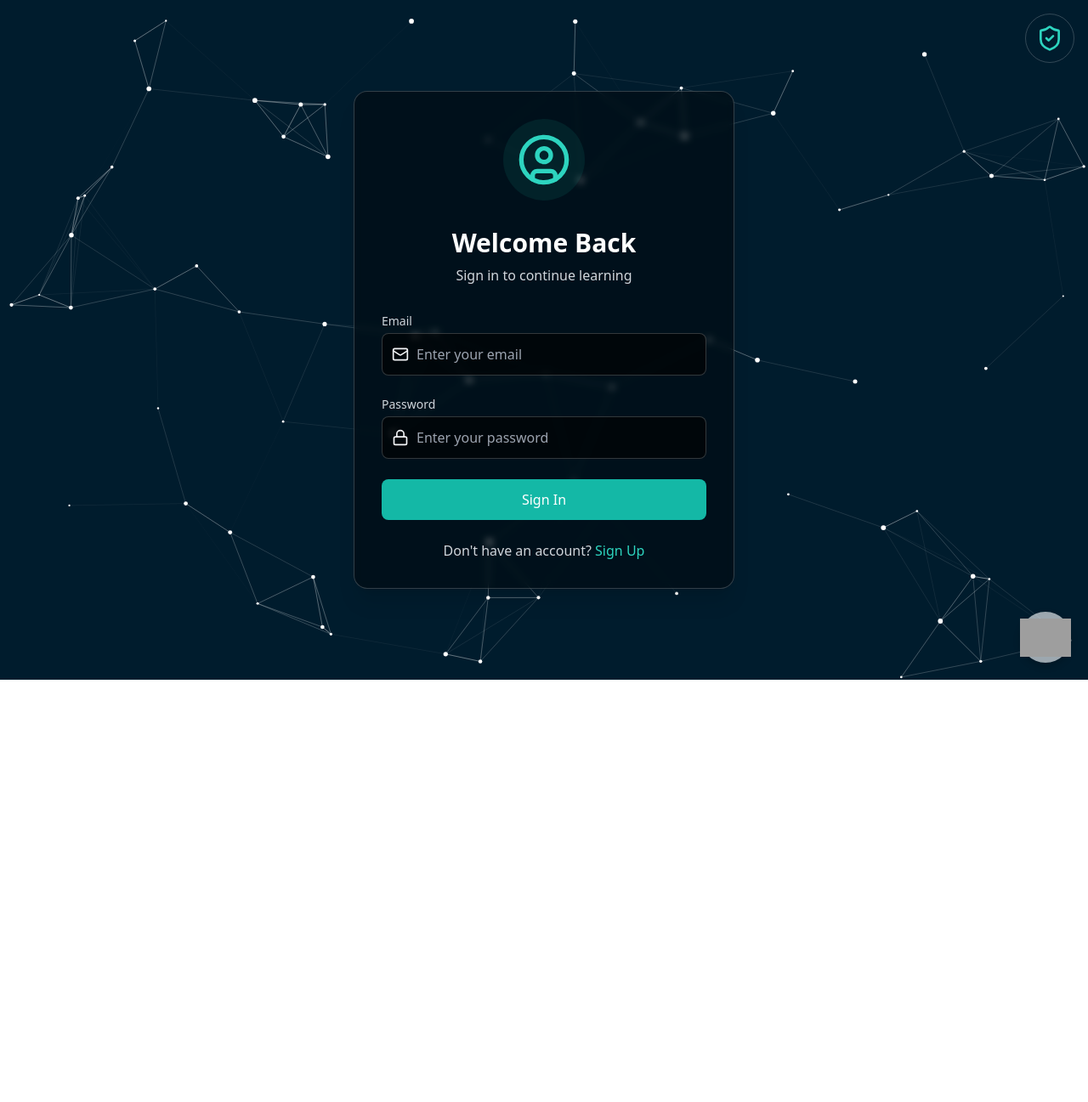
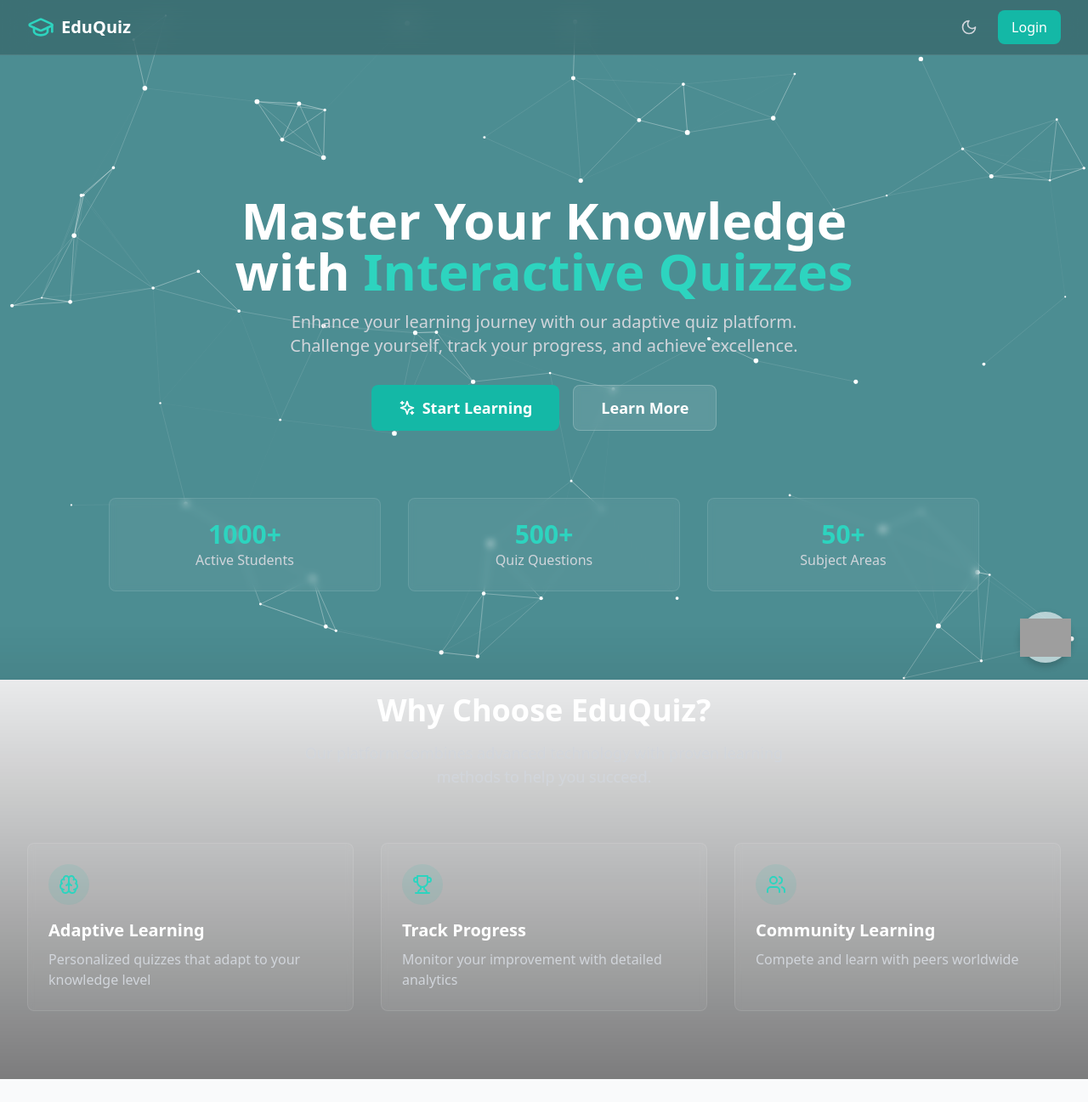
Before and after one commit to sapna008/project, a React (Vite) app: page / in a window 1280 px wide. Shown: the top 1297 px of the page at 85% size. Before the commit the page ends 800 px from the top, so only its background shows below. Built offline with nearby package versions, Linux system fonts and the light colour scheme; grey boxes are pictures that could not be loaded.

Commit message:
some other features added

```diff
--- a/index.html
+++ b/index.html
@@ -4,7 +4,7 @@
     <meta charset="UTF-8" />
     <link rel="icon" type="image/svg+xml" href="/vite.svg" />
     <meta name="viewport" content="width=device-width, initial-scale=1.0" />
-    <title>Vite + React + TS</title>
+    <title>EduQuizz</title>
   </head>
   <body>
     <div id="root"></div>
--- a/src/App.jsx
+++ b/src/App.jsx
@@ -1,25 +1,56 @@
-import React from 'react';
-import { BrowserRouter as Router, Routes, Route } from 'react-router-dom';
+import React, { useState, useEffect } from 'react';
+import { BrowserRouter as Router, Routes, Route, useLocation } from 'react-router-dom';
 import AuthForm from './components/AuthForm';
 import StudentDashboard from './components/StudentDashboard';
 import ParticlesComponent from './components/Particle';
 import AdminLogin from './components/AdminLogin';
 import AdminPanel from './components/AdminPanel';
 import Quiz from './components/Quiz';
+import LandingPage from './components/LandingPage';
+import Navbar from './components/Navbar';
 
-function App() {
+// Wrapper component to handle navbar visibility
+function AppContent() {
+  const location = useLocation();
+  const [theme, setTheme] = useState(() => {
+    const savedTheme = localStorage.getItem('theme');
+    return savedTheme || (window.matchMedia('(prefers-color-scheme: dark)').matches ? 'dark' : 'light');
+  });
+
+  useEffect(() => {
+    if (theme === 'dark') {
+      document.documentElement.classList.add('dark');
+    } else {
+      document.documentElement.classList.remove('dark');
+    }
+    localStorage.setItem('theme', theme);
+  }, [theme]);
+
+  const toggleTheme = () => {
+    setTheme(prevTheme => prevTheme === 'light' ? 'dark' : 'light');
+  };
+
   return (
-    <Router>
-      <ParticlesComponent id="particles" className="absolute inset-0 z-0" />
+    <div className="min-h-screen bg-gray-50 dark:bg-gray-900 transition-colors duration-300">
+      {location.pathname === '/' && <Navbar theme={theme} toggleTheme={toggleTheme} />}
+      <ParticlesComponent id="particles" className="absolute inset-0 z-0" theme={theme} />
       <Routes>
-        <Route path="/" element={<AuthForm />} />
+        <Route path="/" element={<LandingPage />} />
+        <Route path="/auth" element={<AuthForm />} />
         <Route path="/admin-login" element={<AdminLogin />} />
         <Route path="/admin-panel" element={<AdminPanel />} />
         <Route path="/student-dashboard/*" element={<StudentDashboard />} />
         <Route path="/quiz/:category" element={<Quiz />} />
       </Routes>
+    </div>
+  );
+}
+
+function App() {
+  return (
+    <Router>
+      <AppContent />
     </Router>
-
   );
 }
 
--- /dev/null
+++ b/src/components/LandingPage.jsx
@@ -0,0 +1,128 @@
+import React from 'react';
+import { useNavigate } from 'react-router-dom';
+import {
+  BookOpen,
+  Brain,
+  Trophy,
+  Users,
+  CheckCircle,
+  Sparkles
+} from 'lucide-react';
+
+function LandingPage() {
+  const navigate = useNavigate();
+
+  const features = [
+    {
+      icon: <Brain className="h-6 w-6 text-teal-400" />,
+      title: "Adaptive Learning",
+      description: "Personalized quizzes that adapt to your knowledge level"
+    },
+    {
+      icon: <Trophy className="h-6 w-6 text-teal-400" />,
+      title: "Track Progress",
+      description: "Monitor your improvement with detailed analytics"
+    },
+    {
+      icon: <Users className="h-6 w-6 text-teal-400" />,
+      title: "Community Learning",
+      description: "Compete and learn with peers worldwide"
+    }
+  ];
+
+  return (
+    <div className="relative w-full overflow-x-hidden">
+      {/* Hero Section */}
+      <div className="relative min-h-[calc(100vh-4rem)] flex flex-col items-center justify-center text-center px-4 py-16 md:py-24">
+        <div className="max-w-3xl mx-auto space-y-6 md:space-y-8 relative z-10">
+          <div className="space-y-4">
+            <h1 className="text-4xl sm:text-5xl md:text-6xl font-bold text-white leading-tight">
+              Master Your Knowledge with
+              <span className="text-teal-400 block sm:inline"> Interactive Quizzes</span>
+            </h1>
+            <p className="text-lg sm:text-xl text-gray-300 max-w-2xl mx-auto px-4">
+              Enhance your learning journey with our adaptive quiz platform. Challenge yourself, track your progress, and achieve excellence.
+            </p>
+          </div>
+
+          <div className="flex flex-col sm:flex-row gap-4 justify-center px-4">
+            <button
+              onClick={() => navigate('/auth')}
+              className="w-full sm:w-auto px-6 sm:px-8 py-3 rounded-lg bg-teal-500 text-white text-base sm:text-lg font-semibold hover:bg-teal-400 transition-all duration-200 transform hover:scale-105 flex items-center justify-center space-x-2"
+            >
+              <Sparkles className="h-5 w-5" />
+              <span>Start Learning</span>
+            </button>
+            <button
+              onClick={() => document.getElementById('features').scrollIntoView({ behavior: 'smooth' })}
+              className="w-full sm:w-auto px-6 sm:px-8 py-3 rounded-lg bg-white/10 text-white text-base sm:text-lg font-semibold hover:bg-white/20 transition-all duration-200 backdrop-blur-sm border border-white/20"
+            >
+              Learn More
+            </button>
+          </div>
+        </div>
+
+        {/* Stats */}
+        <div className="absolute bottom-4 sm:bottom-10 left-0 right-0 px-4">
+          <div className="max-w-5xl mx-auto grid grid-cols-1 sm:grid-cols-2 md:grid-cols-3 gap-4 sm:gap-6 md:gap-8">
+            {[
+              { number: "1000+", label: "Active Students" },
+              { number: "500+", label: "Quiz Questions" },
+              { number: "50+", label: "Subject Areas" }
+            ].map((stat, index) => (
+              <div key={index} className="backdrop-blur-sm bg-white/5 border border-white/10 rounded-lg p-4 sm:p-6">
+                <div className="text-2xl sm:text-3xl font-bold text-teal-400">{stat.number}</div>
+                <div className="text-sm sm:text-base text-gray-300">{stat.label}</div>
+              </div>
+            ))}
+          </div>
+        </div>
+      </div>
+
+      {/* Features Section */}
+      <div id="features" className="relative py-16 sm:py-20 bg-gradient-to-b from-transparent to-black/50">
+        <div className="max-w-7xl mx-auto px-4 sm:px-6 lg:px-8">
+          <div className="text-center mb-12 sm:mb-16">
+            <h2 className="text-3xl sm:text-4xl font-bold text-white mb-4">Why Choose EduQuiz?</h2>
+            <p className="text-base sm:text-lg text-gray-300 max-w-2xl mx-auto px-4">
+              Our platform combines advanced technology with proven learning methods to help you succeed.
+            </p>
+          </div>
+
+          <div className="grid grid-cols-1 sm:grid-cols-2 md:grid-cols-3 gap-6 sm:gap-8">
+            {features.map((feature, index) => (
+              <div
+                key={index}
+                className="backdrop-blur-sm bg-white/5 border border-white/10 rounded-lg p-4 sm:p-6 transform transition-all duration-200 hover:scale-105"
+              >
+                <div className="flex items-center justify-center w-12 h-12 rounded-full bg-teal-500/10 mb-4">
+                  {feature.icon}
+                </div>
+                <h3 className="text-lg sm:text-xl font-semibold text-white mb-2">{feature.title}</h3>
+                <p className="text-sm sm:text-base text-gray-300">{feature.description}</p>
+              </div>
+            ))}
+          </div>
+        </div>
+      </div>
+
+      {/* CTA Section */}
+      <div className="relative py-16 sm:py-20">
+        <div className="max-w-4xl mx-auto text-center px-4">
+          <h2 className="text-2xl sm:text-3xl font-bold text-white mb-6 sm:mb-8">
+            Ready to Start Your Learning Journey?
+          </h2>
+          <button
+            onClick={() => navigate('/auth')}
+            className="w-full sm:w-auto px-6 sm:px-8 py-3 rounded-lg bg-teal-500 text-white text-base sm:text-lg font-semibold hover:bg-teal-400 transition-all duration-200 transform hover:scale-105 flex items-center justify-center space-x-2 mx-auto"
+          >
+            <CheckCircle className="h-5 w-5" />
+            <span>Join Now</span>
+          </button>
+        </div>
+      </div>
+    </div>
+  );
+}
+
+export default LandingPage;
--- /dev/null
+++ b/src/components/Navbar.jsx
@@ -0,0 +1,43 @@
+import React from 'react';
+import { Link, useNavigate } from 'react-router-dom';
+import { Sun, Moon, GraduationCap } from 'lucide-react';
+
+function Navbar({ theme, toggleTheme }) {
+  const navigate = useNavigate();
+
+  return (
+    <nav className="fixed top-0 w-full z-50 backdrop-blur-lg border-b border-white/10 bg-black/20">
+      <div className="max-w-7xl mx-auto px-4 sm:px-6 lg:px-8">
+        <div className="flex items-center justify-between h-16">
+          <Link to="/" className="flex items-center space-x-2">
+            <GraduationCap className="h-8 w-8 text-teal-400" />
+            <span className="text-xl font-bold text-white">EduQuiz</span>
+          </Link>
+
+          <div className="flex items-center space-x-4">
+            <button
+              onClick={toggleTheme}
+              className="p-2 rounded-lg hover:bg-white/10 transition-colors duration-200"
+              aria-label="Toggle theme"
+            >
+              {theme === 'dark' ? (
+                <Sun className="h-5 w-5 text-teal-400" />
+              ) : (
+                <Moon className="h-5 w-5 text-gray-300" />
+              )}
+            </button>
+
+            <button
+              onClick={() => navigate('/auth')}
+              className="px-4 py-2 rounded-lg bg-teal-500 text-white hover:bg-teal-400 transition-all duration-200 transform hover:scale-105"
+            >
+              Login
+            </button>
+          </div>
+        </div>
+      </div>
+    </nav>
+  );
+}
+
+export default Navbar;
--- a/src/components/Particle.jsx
+++ b/src/components/Particle.jsx
@@ -2,7 +2,7 @@ import Particles, { initParticlesEngine } from "@tsparticles/react";
 import { useEffect, useMemo, useState } from "react";
 import { loadSlim } from "@tsparticles/slim";
 
-const ParticlesComponent = (props) => {
+const ParticlesComponent = ({ id, theme }) => {
   const [init, setInit] = useState(false);
 
   useEffect(() => {
@@ -21,7 +21,7 @@ const ParticlesComponent = (props) => {
     () => ({
       background: {
         color: {
-          value: "rgb(0, 28, 45)",
+          value: theme === 'light' ? "rgb(76, 141, 146)" : "rgb(0, 28, 45)",
         },
       },
       fpsLimit: 120,
@@ -48,10 +48,10 @@ const ParticlesComponent = (props) => {
       },
       particles: {
         color: {
-          value: "#FFFFFF",
+          value: theme === '#FFFFFF' ? "#2D3748" : "#FFFFFF",
         },
         links: {
-          color: "#FFFFFF",
+          color: theme === 'FFFFFF' ? "#2D3748" : "#FFFFFF",
           distance: 150,
           enable: true,
           opacity: 0.3,
@@ -85,10 +85,10 @@ const ParticlesComponent = (props) => {
       },
       detectRetina: true,
     }),
-    [],
+    [theme],
   );
 
-  return <Particles id={props.id} init={particlesLoaded} options={options} />;
+  return <Particles id={id} init={particlesLoaded} options={options} />;
 };
 
 export default ParticlesComponent;
```
